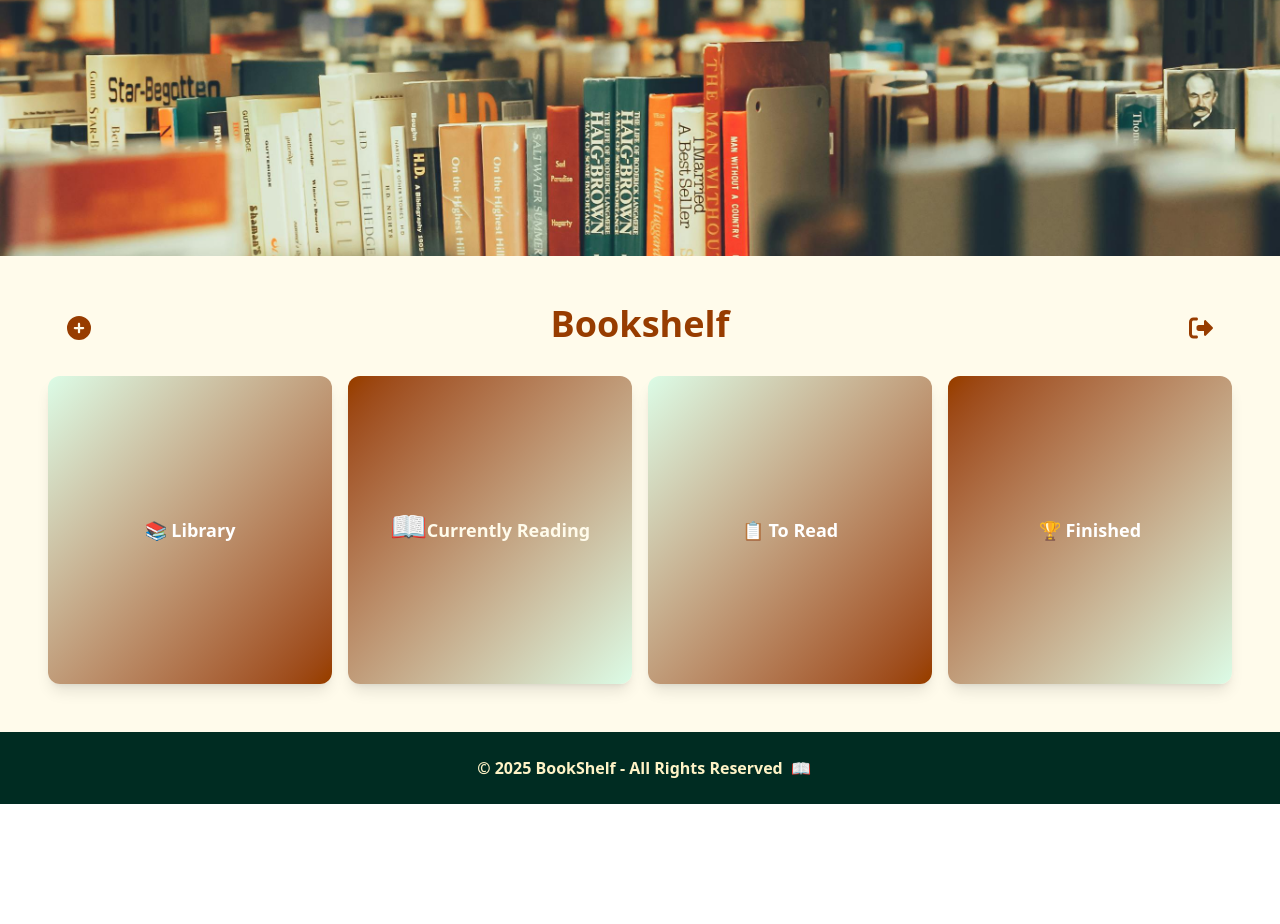
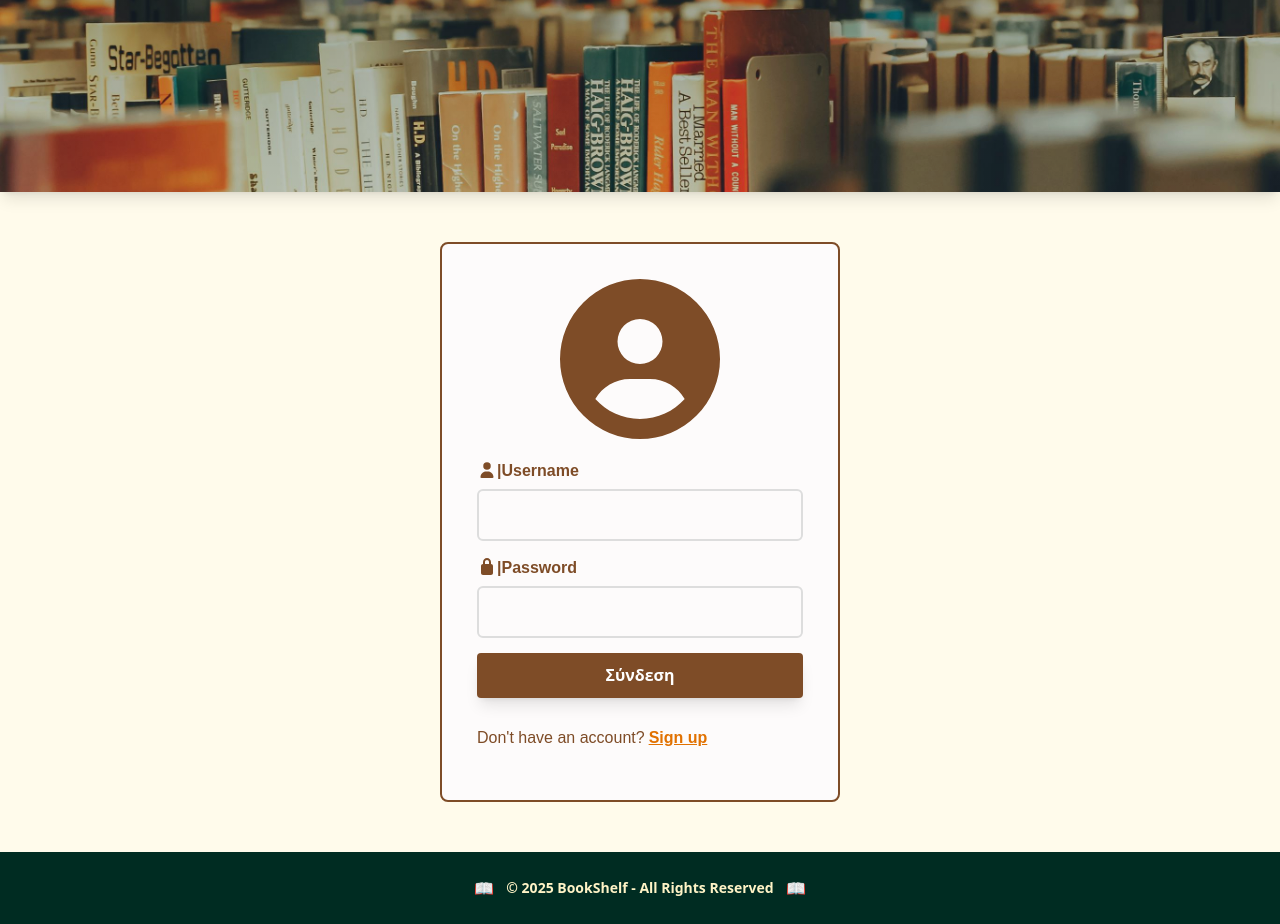
Before and after one commit to vaggogk/bookaholic-frontend, a React (Vite) app: page / in a window 1280 px wide. Before the commit the page ends 804 px from the top, so only its background shows below. Built offline with nearby package versions, Linux system fonts and the light colour scheme.

Commit message:
feat: change name paths and some css

```diff
--- a/src/App.tsx
+++ b/src/App.tsx
@@ -14,18 +14,20 @@ function App() {
     return (
         <BrowserRouter>
             <Routes>
+
+                <Route index element={<LoginPage />}/>
                 <Route path="login" element={<LoginPage />}/>
-                <Route index element={<HomePage />}/>
-                <Route path="add-book" element={<AddPage />}/>
-                <Route path="log-out" element={<LoginPage/>}/>
-                <Route path="Resign-page" element={<RegisterPage/>}/>
+                {/*<Route index element={<HomePage />}/>*/}
+                <Route path="add_book" element={<AddPage />}/>
+                <Route path="log_out" element={<LoginPage/>}/>
+                <Route path="register_page" element={<RegisterPage/>}/>
                 <Route path="library" element={<LibraryPage />}/>
-                <Route path="currently-reading" element={<CurrentlyReadingPage />}/>
-                <Route path="to-read" element={<ToReadPage />}/>
+                <Route path="currently_reading" element={<CurrentlyReadingPage />}/>
+                <Route path="to_read" element={<ToReadPage />}/>
                 <Route path="finished" element={<FinishedPage />}/>
-                <Route path="go-back" element={<HomePage />}/>
+                {/*<Route path="go-back" element={<HomePage />}/>*/}
                 <Route path="edit" element={<EditPage />}/>
-                {/*<Route path="home-page" element={<HomePage />}/>*/}
+                <Route path="home_page" element={<HomePage />}/>
             </Routes>
         </BrowserRouter>
     )
--- a/src/components/pages/AddPage.tsx
+++ b/src/components/pages/AddPage.tsx
@@ -30,7 +30,7 @@ const AddPage = () => {
         console.log("Book added successfully!");
 
         // Μετάβαση στην αρχική σελίδα
-        navigate("/");
+        navigate("/home_page");
     };
 
     return (
@@ -39,7 +39,7 @@ const AddPage = () => {
 
             {/* Return option */}
             <div className="absolute left-4 top-1/4 -translate-y-1/2">
-                <Link to="/go-back">
+                <Link to="/home_page">
                     <div className="relative group">
                         <FontAwesomeIcon icon={faRightLeft}
                                          className="text-amber-800 text-2xl cursor-pointer hover:text-amber-900 transition"
--- a/src/components/pages/CurrentlyReadingPage.tsx
+++ b/src/components/pages/CurrentlyReadingPage.tsx
@@ -81,7 +81,7 @@ const CurrentlyReadingPage = () => {
 
             {/* Return option */}
             <div className="absolute left-4 top-1/3 -translate-y-1/2">
-                <Link to="/go-back">
+                <Link to="/home_page">
                     <div className="relative group">
                         <FontAwesomeIcon icon={faRightLeft}
                                          className="text-amber-800 text-2xl cursor-pointer hover:text-amber-900 transition"
--- a/src/components/pages/EditPage.tsx
+++ b/src/components/pages/EditPage.tsx
@@ -11,7 +11,7 @@ const EditPage = () => {
 
             {/* Return option */}
             <div className="absolute left-4 top-1/4 -translate-y-1/2">
-                <Link to="/go-back">
+                <Link to="/home_page">
                     <div className="relative group">
                         <FontAwesomeIcon icon={faRightLeft}
                                          className="text-amber-800 text-2xl cursor-pointer hover:text-amber-900 transition"
--- a/src/components/pages/FinishedPage.tsx
+++ b/src/components/pages/FinishedPage.tsx
@@ -76,7 +76,7 @@ const FinishedPage = () => {
         <div className="min-h-screen flex flex-col">
             {/* Return option */}
             <div className="absolute left-4 top-1/3 -translate-y-1/2">
-                <Link to="/go-back">
+                <Link to="/home_page">
                     <div className="relative group">
                         <FontAwesomeIcon icon={faRightLeft}
                                          className="text-amber-800 text-2xl cursor-pointer hover:text-amber-900 transition"
--- a/src/components/pages/HomePage.tsx
+++ b/src/components/pages/HomePage.tsx
@@ -30,7 +30,7 @@ const HomePage = () => {
 
                                 {/* Add book - */}
                                 <div className="absolute left-4 top-1/2 -translate-y-1/2">
-                                    <Link to="/add-book">
+                                    <Link to="/add_book">
                                         <div className="relative group">
                                             <FontAwesomeIcon
                                                 icon={faCirclePlus}
@@ -45,7 +45,7 @@ const HomePage = () => {
 
                                 {/* Logout */}
                                 <div className="absolute right-4 top-1/2 -translate-y-1/2">
-                                    <Link to="/log-out">
+                                    <Link to="/log_out">
                                     <div className="relative group">
                                         <FontAwesomeIcon
                                             icon={faRightFromBracket}
@@ -71,7 +71,7 @@ const HomePage = () => {
                                 </div>
                             </Link>
 
-                            <Link to="/currently-reading" className="flex-1">
+                            <Link to="/currently_reading" className="flex-1">
                                 <div className="bg-gradient-to-br from-amber-800 to-green-100 border-2 border-none rounded-xl shadow-lg hover:shadow-xl transition-all duration-300 p-6 cursor-pointer hover:scale-105 hover:border-none min-w-0 h-full">
                                     <div className="font-bold text-amber-50 w-full h-full py-27 flex items-center justify-center text-lg">
                                         <span className="text-3xl mb-2">📖 </span>
@@ -80,7 +80,7 @@ const HomePage = () => {
                                 </div>
                             </Link>
 
-                            <Link to="/to-read" className="flex-1">
+                            <Link to="/to_read" className="flex-1">
                                 <div className="bg-gradient-to-br from-green-100 to-amber-800 border-2 border-none rounded-xl shadow-lg hover:shadow-xl transition-all duration-300 p-6 cursor-pointer hover:scale-105 hover:border-none min-w-0 h-full">
                                     <div className="font-bold text-white w-full h-full py-27 flex items-center justify-center text-lg">
                                         📋 To Read
--- a/src/components/pages/LibraryPage.tsx
+++ b/src/components/pages/LibraryPage.tsx
@@ -102,7 +102,7 @@ const LibraryPage = () => {
 
             {/* Return option */}
             <div className="absolute left-4 top-1/3 -translate-y-1/2">
-                <Link to="/go-back">
+                <Link to="/home_page">
                     <div className="relative group">
                         <FontAwesomeIcon icon={faRightLeft}
                                          className="text-amber-800 text-2xl cursor-pointer hover:text-amber-900 transition"
--- a/src/components/pages/LoginPage.tsx
+++ b/src/components/pages/LoginPage.tsx
@@ -2,11 +2,13 @@ import '../styles/loginPage.css'
 import {FontAwesomeIcon} from "@fortawesome/react-fontawesome";
 import { faUser,faLock,faCircleUser} from '@fortawesome/free-solid-svg-icons';
 import {Link, useNavigate} from "react-router";
+
 const LoginPage = () => {
     const navigate = useNavigate();
 
     const handleSubmit = async (e:React.FormEvent) => {
         e.preventDefault();
+
 
         const formData = new FormData(e.currentTarget as HTMLFormElement);
         const loginData = {
@@ -26,47 +28,75 @@ const LoginPage = () => {
             if (response.ok) {
                 const userData = await response.json();
                 console.log('Login successful:', userData);
-                navigate("/");
+                navigate("/home_page");
             }
         } catch (error) {
             console.error('Login failed:', error);
         }
-
     }
 
+    return (
+        <div className="min-h-screen flex flex-col bg-amber-50">
+            {/* Header Image */}
+            <div className="h-48 relative overflow-hidden shadow-lg flex-shrink-0">
+                <img
+                    src="/image/pexels-rednguyen-10819256.jpg"
+                    alt="Bookshelf Header"
+                    className="w-full h-full object-cover brightness-90"
+                />
+                <div className="absolute inset-0 bg-gradient-to-b from-black/20 to-black/10"></div>
+            </div>
 
-    return (
+
+            <div className="flex-grow">
                 <div className="login-container">
                     <form onSubmit={handleSubmit}>
                         <div className="form-group">
                             <div className="form-group-icon">
-                    <FontAwesomeIcon className="icon" icon={faCircleUser} size="10x" style={{color: "#7E4C27",}} />
+                                <FontAwesomeIcon className="icon" icon={faCircleUser} size="10x" style={{color: "#7E4C27"}} />
                             </div>
-                    <label htmlFor="username"><FontAwesomeIcon icon={faUser} style={{color: "#7E4C27",}}/>|Username</label>
-                    <input type="text" id="username" name="username"
-                           required/>
+                            <label htmlFor="username">
+                                <FontAwesomeIcon icon={faUser} style={{color: "#7E4C27"}}/>|Username
+                            </label>
+                            <input type="text" id="username" name="username" required/>
                         </div>
-                <div className="form-group" >
-
-                    <label htmlFor="password" ><FontAwesomeIcon icon={faLock} style={{color: "#7E4C27",}} />|Password</label>
-                    <input type="password" id="password" name="password"
-                           required />
+                        <div className="form-group">
+                            <label htmlFor="password">
+                                <FontAwesomeIcon icon={faLock} style={{color: "#7E4C27"}} />|Password
+                            </label>
+                            <input type="password" id="password" name="password" required />
                         </div>
 
-                <button type="submit" className="login-btn">
+                        <button type="submit" className="login-btn font-bold text-lg shadow-lg">
                             Σύνδεση
                         </button>
 
-                <Link to="/Resign-page">
-                <div className="form-group form-group-p1 p-2">
-                <p >
-                    Don’t have an account?
-                    Sign up
+                        <Link to="/register_page">
+                            <div className="form-group ">
+                                <p className= "mt-7 ">
+                                    Don't have an account?
+                                    <a href="/register_page" className="p-1 text-amber-600 hover:text-amber-800 font-bold underline">
+                                        Sign up</a>
                                     </p>
                             </div>
                         </Link>
                     </form>
                 </div>
+            </div>
+
+            {/* Footer - πάντα στο κάτω μέρος */}
+            <footer className="bg-emerald-950 text-amber-100 flex-shrink-0 mt-auto">
+                <div className="container mx-auto py-6 text-center">
+                    <div className="flex items-center justify-center space-x-3">
+                        <span className="text-amber-500">📖</span>
+                        <p className="text-sm font-semibold">
+                            © {new Date().getFullYear()} BookShelf - All Rights Reserved
+                        </p>
+                        <span className="text-amber-500">📖</span>
+                    </div>
+                </div>
+            </footer>
+        </div>
     )
 }
 
--- a/src/components/pages/RegisterPage.tsx
+++ b/src/components/pages/RegisterPage.tsx
@@ -173,11 +173,11 @@ const RegisterPage = () => {
                     {/* Submit Button */}
                     <div className="pt-4">
                         <button
-                            className="w-full py-4 rounded-xl bg-gradient-to-r from-amber-600 to-amber-700 hover:from-amber-700 hover:to-amber-800 text-white font-bold text-lg shadow-lg hover:shadow-xl transform hover:scale-[1.02] transition-all duration-200 disabled:opacity-50 disabled:cursor-not-allowed"
+                            className="w-full py-4 rounded-xl bg-gradient-to-r from-amber-600 to-amber-700 hover:from-amber-700 hover:to-amber-800 text-white font-bold text-lg shadow-lg "
                             type="submit"
                             disabled={isLoading}
                         >
-                            {isLoading ? 'Creating Account...' : '📝 Create Account'}
+                            {isLoading ? 'Creating Account...' : ' Create Account'}
                         </button>
                     </div>
 
--- a/src/components/pages/ToReadPage.tsx
+++ b/src/components/pages/ToReadPage.tsx
@@ -75,7 +75,7 @@ const ToReadPage = () => {
 
             {/* Return option */}
             <div className="absolute left-4 top-1/3 -translate-y-1/2">
-                <Link to="/go-back">
+                <Link to="/home_page">
                     <div className="relative group">
                         <FontAwesomeIcon icon={faRightLeft}
                                          className="text-amber-800 text-2xl cursor-pointer hover:text-amber-900 transition"
--- a/src/components/styles/loginPage.css
+++ b/src/components/styles/loginPage.css
@@ -2,7 +2,7 @@
 .login-container {
     max-width: 400px;
     margin: 50px auto;
-    padding: 20px;
+    padding: 35px;
     border: 2px solid #7E4C27;
     border-radius: 8px;
     background: #fdfbfb;
@@ -10,11 +10,12 @@
 
 .form-group {
     margin-bottom: 15px;
+
 }
 .form-group p {
     color:#7E4C27;
     cursor: pointer;
-    text-decoration: underline;
+    text-decoration: none;
     font-family: Arial;
 }
 
@@ -22,7 +23,7 @@
     color:#7E4C27;
     font-family: Arial;
     display: block;
-    margin-bottom: 5px;
+    margin-bottom: 6px;
     font-weight: bold;
 }
 
@@ -60,5 +61,5 @@
 }
 
 .login-btn:hover {
-    background-color: #7E4C27;
+    background-color: #915325;
 }
```
Lines whose indentation alone changed are shown as unchanged.
